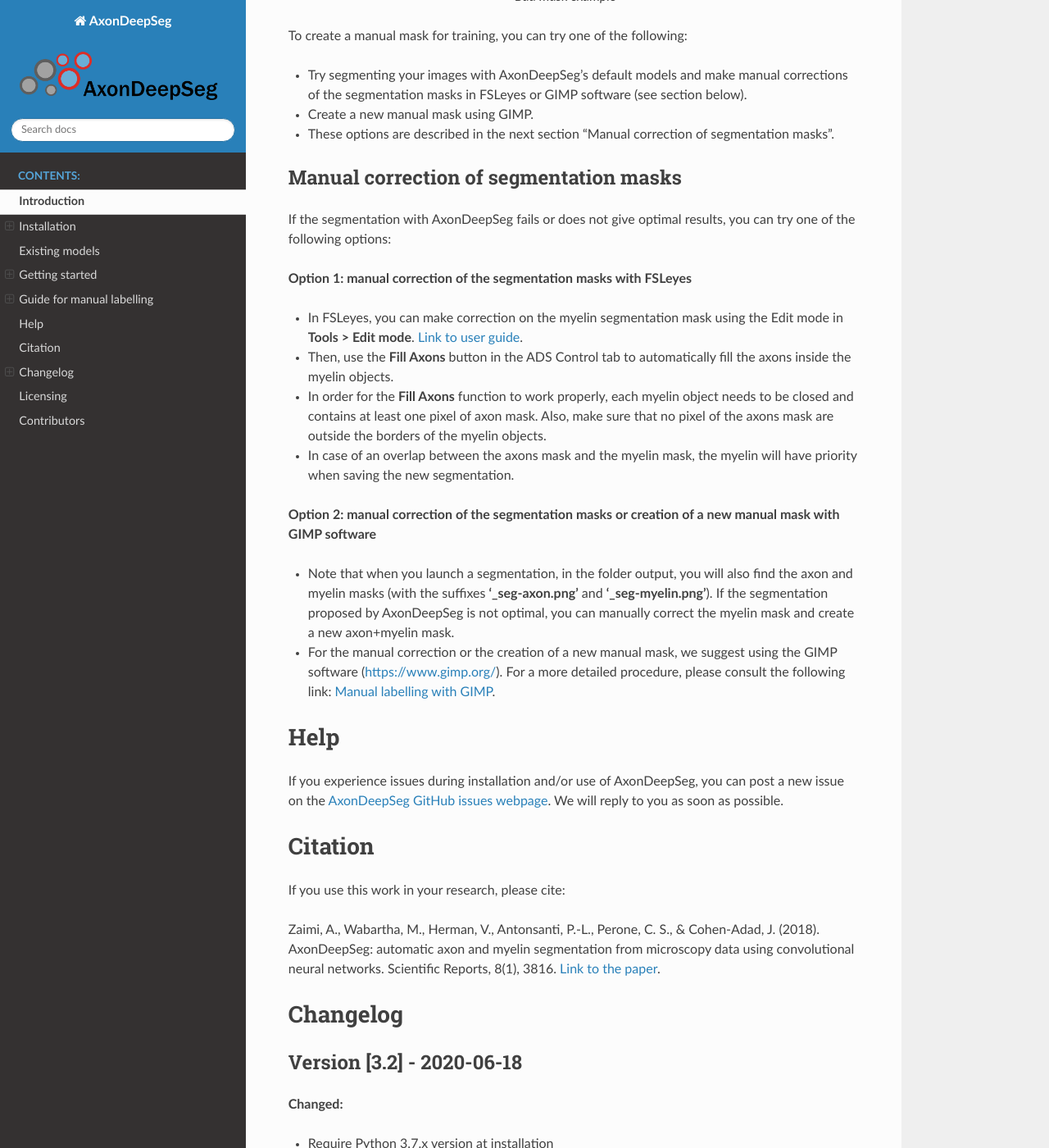
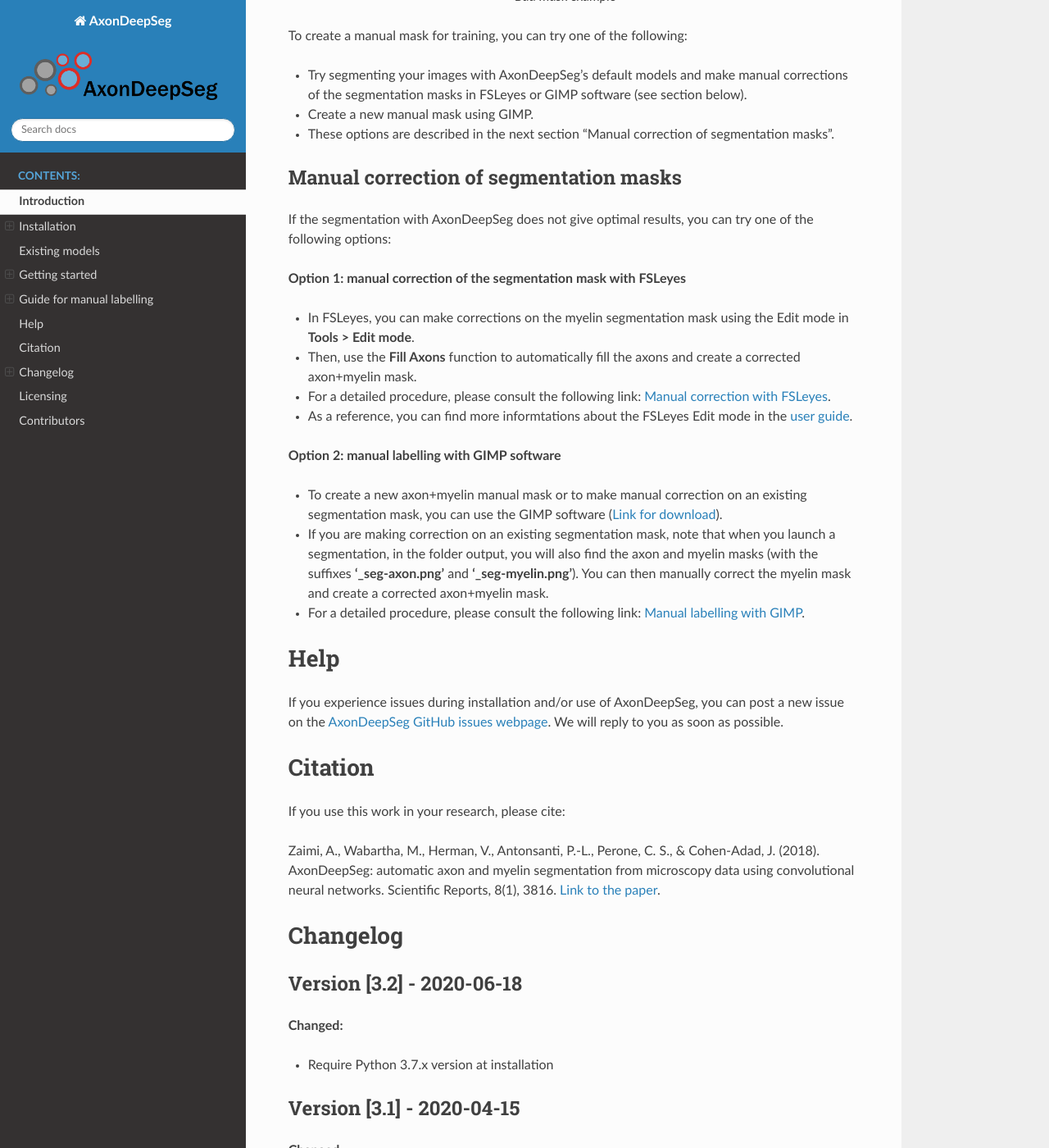
Before and after one commit to axondeepseg/axondeepseg, a Sphinx documentation site: the page built from docs/source/documentation.rst, in a window 1280 px wide and 1400 px high, scrolled down 14250 px. Shown: the whole window at 82% size. Built offline with Sphinx 7.4.7 and the Read the Docs theme 2.0.0, drawn with Linux system fonts in a browser that asks for light colours.

Commit message:
Corrections to "Manual correction of segmentation masks" section

```diff
--- a/docs/source/documentation.rst
+++ b/docs/source/documentation.rst
@@ -446,19 +446,20 @@ To create a manual mask for training, you can try one of the following:
 Manual correction of segmentation masks
 ---------------------------------------
 
-If the segmentation with AxonDeepSeg fails or does not give optimal results, you can try one of the following options:
+If the segmentation with AxonDeepSeg does not give optimal results, you can try one of the following options:
 
-**Option 1: manual correction of the segmentation masks with FSLeyes**
+**Option 1: manual correction of the segmentation mask with FSLeyes**
 
-* In FSLeyes, you can make correction on the myelin segmentation mask using the Edit mode in **Tools > Edit mode**. `Link to user guide <https://users.fmrib.ox.ac.uk/~paulmc/fsleyes/userdoc/latest/editing_images.html>`_.
-* Then, use the **Fill Axons** button in the ADS Control tab to automatically fill the axons inside the myelin objects.
-* In order for the **Fill Axons** function to work properly, each myelin object needs to be closed and contains at least one pixel of axon mask. Also, make sure that no pixel of the axons mask are outside the borders of the myelin objects.
-* In case of an overlap between the axons mask and the myelin mask, the myelin will have priority when saving the new segmentation.
+* In FSLeyes, you can make corrections on the myelin segmentation mask using the Edit mode in **Tools > Edit mode**.
+* Then, use the **Fill Axons** function to automatically fill the axons and create a corrected axon+myelin mask.
+* For a detailed procedure, please consult the following link: `Manual correction with FSLeyes <https://docs.google.com/document/d/1S8i96cJyWZogsMw4RrlQYwglcOWd3HrM5bpTOJE4RBQ/edit>`_.
+* As a reference, you can find more informtations about the FSLeyes Edit mode in the `user guide <https://users.fmrib.ox.ac.uk/~paulmc/fsleyes/userdoc/latest/editing_images.html>`_.
 
-**Option 2: manual correction of the segmentation masks or creation of a new manual mask with GIMP software**
+**Option 2: manual labelling with GIMP software**
 
-* Note that when you launch a segmentation, in the folder output, you will also find the axon and myelin masks (with the suffixes **'_seg-axon.png'** and **'_seg-myelin.png'**). If the segmentation proposed by AxonDeepSeg is not optimal, you can manually correct the myelin mask and create a new axon+myelin mask.
-* For the manual correction or the creation of a new manual mask, we suggest using the GIMP software (https://www.gimp.org/). For a more detailed procedure, please consult the following link: `Manual labelling with GIMP <https://docs.google.com/document/d/10E6gzMP6BNGJ_7Y5PkDFmum34U-IcbMi8AvRruhIzvM/edit>`_.
+* To create a new axon+myelin manual mask or to make manual correction on an existing segmentation mask, you can use the GIMP software (`Link for download <https://www.gimp.org/>`_).
+* If you are making correction on an existing segmentation mask, note that when you launch a segmentation, in the folder output, you will also find the axon and myelin masks (with the suffixes **'_seg-axon.png'** and **'_seg-myelin.png'**). You can then manually correct the myelin mask and create a corrected axon+myelin mask.
+* For a detailed procedure, please consult the following link: `Manual labelling with GIMP <https://docs.google.com/document/d/10E6gzMP6BNGJ_7Y5PkDFmum34U-IcbMi8AvRruhIzvM/edit>`_.
 
 Help
 ====
```
